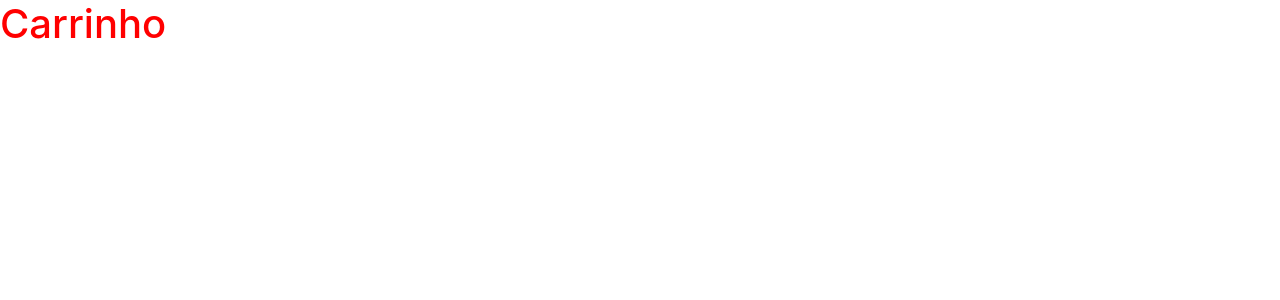
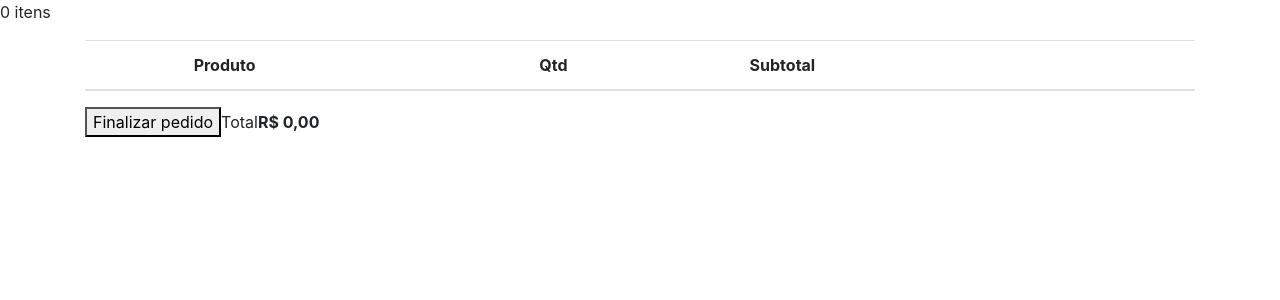
Before and after one commit to mentores-digital/teste-react-js, a React (Create React App) app: page /cart in a window 1280 px wide. Shown: the top 300 px of the page. Built offline with nearby package versions, Linux system fonts and the light colour scheme.

Commit message:
WIP | Fazendo funções de add, update, remove, subtotal e total e iniciando as funções do carrinho

```diff
--- a/package.json
+++ b/package.json
@@ -8,6 +8,7 @@
     "@testing-library/user-event": "^7.2.1",
     "axios": "^0.19.2",
     "bootstrap": "^4.5.0",
+    "immer": "^7.0.5",
     "node-sass-chokidar": "^1.5.0",
     "npm-run-all": "^4.1.5",
     "react": "^16.13.1",
--- a/src/App.js
+++ b/src/App.js
@@ -4,11 +4,13 @@ import { BrowserRouter } from 'react-router-dom';
 import Routes from './routes';
 import { Provider } from 'react-redux';
 import store from './store';
+import Header from './components/Header';
 
 export default function App() {
   return (
     <Provider store={store}>
       <BrowserRouter>
+        <Header />
         <Routes />
       </BrowserRouter>
     </Provider>
--- /dev/null
+++ b/src/components/Header/index.js
@@ -0,0 +1,18 @@
+import React from 'react';
+import { connect } from 'react-redux';
+
+function Header(props) {
+
+  const cartSize = props.cart.length;
+
+  return (
+      <div classnames="container">
+        <p>{cartSize} itens</p>
+      </div>
+
+  );
+}
+
+export default connect(state => ({
+  cart: state.cart,
+}))(Header);
--- a/src/pages/Cart/index.js
+++ b/src/pages/Cart/index.js
@@ -1,6 +1,94 @@
+import React from 'react';
+import { connect } from 'react-redux';
+import { bindActionCreators } from 'redux';
+import { formatPrice } from '../../util/format';
+import { Container, Table} from 'reactstrap';
+import * as CartActions from '../../store/modules/cart/actions';
 
-import React from 'react';
+function Cart({ cart, removeCart, updateCart, total }) {
+  function increment(product) {
+    updateCart(product.id, product.amount + 1);
+  }
+  function decrement(product){
+    updateCart(product.id, product.amount - 1)
+  }
+  return (
+    <Container>
+      <Table>
+        <thead>
+          <tr>
+            <th />
+            <th>Produto</th>
+            <th>Qtd</th>
+            <th>Subtotal</th>
+            <th />
+          </tr>
+        </thead>
+        <tbody>
+          {cart.map(product => (
+            <tr>
+              <td>
+                <img src={product.image} alt={product.title} />
+              </td>
+              <td>
+                <strong>{product.title}</strong>
+                <span>{product.priceFormatted}</span>
+              </td>
+              <td>
+                <div>
+                  <button type="button" onClick={() => decrement (product)}>
+                    menos
+                  </button>
+                  <input type="number" readOnly value={product.amount} />
+                  <button type="button" onClick={() => increment (product)}>
+                    mais
+                  </button>
+                </div>
+              </td>
+              <td>
+                <strong>{product.subTotal}</strong>
+              </td>
+              <td>
+                <button
+                  type="button"
+                  onClick={() => removeCart(product.id)}
+                >
+                  delete
+                </button>
+              </td>
+            </tr>
+          ))}
+        </tbody>
+      </Table>
 
-export default function Cart() {
-  return <h1>Carrinho</h1>;
+      <footer>
+        <button type="button">Finalizar pedido</button>
+
+
+          <span>Total</span>
+          <strong>{total}</strong>
+
+      </footer>
+    </Container>
+  );
 }
+
+const mapStateToProps = state => ({
+  cart: state.cart.map(product => ({
+    ...product,
+    subTotal: formatPrice(product.price * product.amount),
+  })),
+  total: formatPrice(
+    state.cart.reduce((total, product) => {
+      return total + product.price * product.amount;
+    }, 0)
+  ),
+});
+
+const mapDispatchToProps = dispatch =>
+  bindActionCreators(CartActions, dispatch);
+
+export default connect(
+  mapStateToProps,
+  mapDispatchToProps
+)(Cart);
--- a/src/pages/Home/index.js
+++ b/src/pages/Home/index.js
@@ -1,8 +1,11 @@
 import React, {Component} from 'react';
+import { connect } from 'react-redux';
+import { bindActionCreators } from 'redux';
 import { formatPrice } from '../../util/format';
 import api from '../../services/api';
+import * as CartActions from '../../store/modules/cart/actions';
 
-export default class Home extends Component {
+class Home extends Component {
 
     state = {
       products: [],
@@ -20,6 +23,11 @@ export default class Home extends Component {
 
     }
 
+    handleAddProduct = product => {
+      const { addToCart } = this.props;
+      addToCart(product)
+    }
+
     render() {
 
       const { products } = this.state;
@@ -33,14 +41,17 @@ export default class Home extends Component {
                 <strong>Título: </strong>
                 {product.title}
               </h2>
-              <p>
-                {product.url}
-              </p>
               <img src={product.picture}/>
               <p>{product.priceFormatted}</p>
+              <button type="button" onClick={() => this.handleAddProduct(product)}>Adicionar</button>
             </li>
           ))}
         </div>
       );
     };
 };
+
+const mapDispatchToProps = dispatch =>
+  bindActionCreators(CartActions, dispatch);
+
+export default connect(null, mapDispatchToProps)(Home);
--- /dev/null
+++ b/src/store/modules/cart/actions.js
@@ -0,0 +1,21 @@
+export function addToCart(product) {
+    return {
+      type: '@cart/ADD',
+      product,
+    };
+  }
+
+  export function removeCart(id) {
+    return {
+      type: '@cart/REMOVE',
+      id,
+    };
+  }
+
+  export function updateCart(id, amount) {
+      return {
+          type: '@cart/UPDATE',
+          id,
+          amount,
+      }
+  }
--- a/src/store/modules/cart/reducer.js
+++ b/src/store/modules/cart/reducer.js
@@ -1,3 +1,37 @@
-export default function cart() {
-    return [];
+import produce from 'immer';
+
+export default function cart(state = [], action) {
+  switch (action.type) {
+    case '@cart/ADD':
+      return produce(state, draft => {
+        const productIndex = draft.findIndex(p => p.id === action.product.id);
+        if (productIndex >= 0) {
+          draft[productIndex].amount += 1;
+        } else {
+          draft.push({ ...action.product, amount: 1 });
+        }
+      });
+    case '@cart/REMOVE':
+      return produce(state, draft => {
+        const productIndex = draft.findIndex(p => p.id === action.id);
+
+        if (productIndex >= 0) {
+          draft.splice(productIndex, 1);
+        }
+      });
+      case '@cart/UPDATE_AMOUNT': {
+        if (action.amount <= 0) {
+          return state;
+        }
+        return produce(state, draft => {
+          const productIndex = draft.findIndex(p => p.id === action.id);
+
+          if (productIndex >= 0) {
+            draft[productIndex].amount = Number(action.amount);
+          }
+        });
+      }
+    default:
+      return state;
+  }
 }
```
Also changed, not shown: 1 other file (tests, documents, lock files or other folders).
